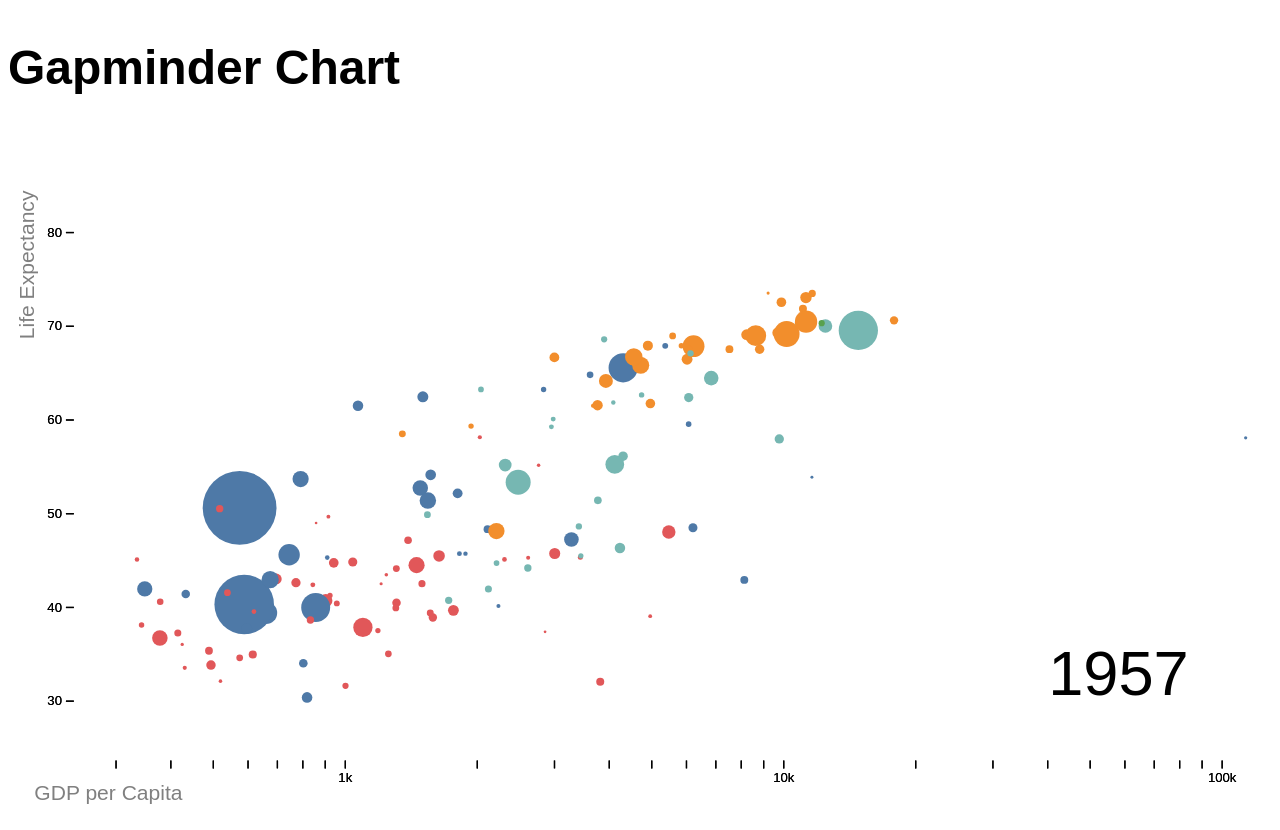
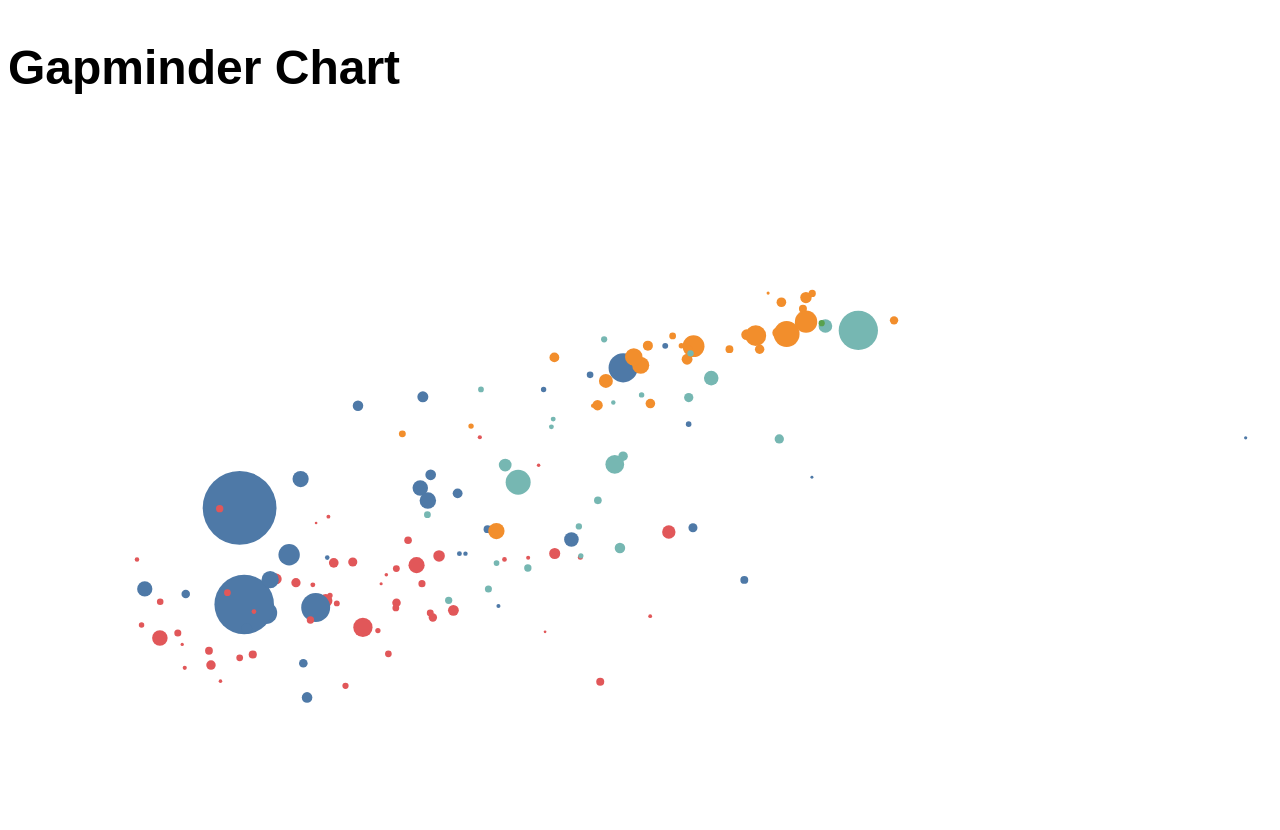
Before and after one commit to csdiehl/react-d3-course, a React (Create React App) app: page / in a window 1280 px wide. Built offline with nearby package versions, Linux system fonts and the light colour scheme.

Commit message:
delete everything except circles

```diff
--- a/src/Circles.js
+++ b/src/Circles.js
@@ -33,27 +33,9 @@
   // this just attaches circles to the DOM - it doesn't actually set their size, color, or position
   return (
     <svg ref={svgRef} viewBox={`0 0 ${width} ${height}`}>
-      <line stroke="lightgrey" strokeDasharray={"10 2"} className="life-avg" />
-      <line stroke="lightgrey" strokeDasharray={"10 2"} className="gdp-avg" />
       {chartData.map((d) => (
         <circle key={d.country} fill="#FFF" />
       ))}
-      <text
-        fontSize="48px"
-        x={width - margin.right - 150}
-        y={height - margin.bottom - 50}
-      >
-        {year}
-      </text>
-      <text y={height - 20} x={20} fill="grey">
-        GDP per Capita
-      </text>
-      <text
-        fill="grey"
-        transform={`translate(${20},${margin.top + 100}) rotate(-90)`}
-      >
-        Life Expectancy
-      </text>
     </svg>
   )
 }
--- a/src/drawChart.js
+++ b/src/drawChart.js
@@ -1,11 +1,4 @@
-import {
-  scaleSqrt,
-  scaleLog,
-  extent,
-  scaleLinear,
-  axisLeft,
-  axisBottom,
-} from "d3"
+import { extent, scaleLinear, scaleLog, scaleSqrt } from "d3"
 
 export function drawChart(
   SVG,
@@ -39,13 +32,4 @@
     .attr("r", (d) => rScale(d.population))
     .attr("opacity", 1)
     .style("fill", (d) => colorScale(d.continent))
-
-  SVG.append("g")
-    .call(axisLeft(yScale).ticks(5))
-    .attr("transform", `translate(${margin.left},0)`)
-    .call((g) => g.select(".domain").remove())
-  SVG.append("g")
-    .call(axisBottom(xScale).ticks(5))
-    .attr("transform", `translate(0,${height - margin.bottom})`)
-    .call((g) => g.select(".domain").remove())
 }
```
